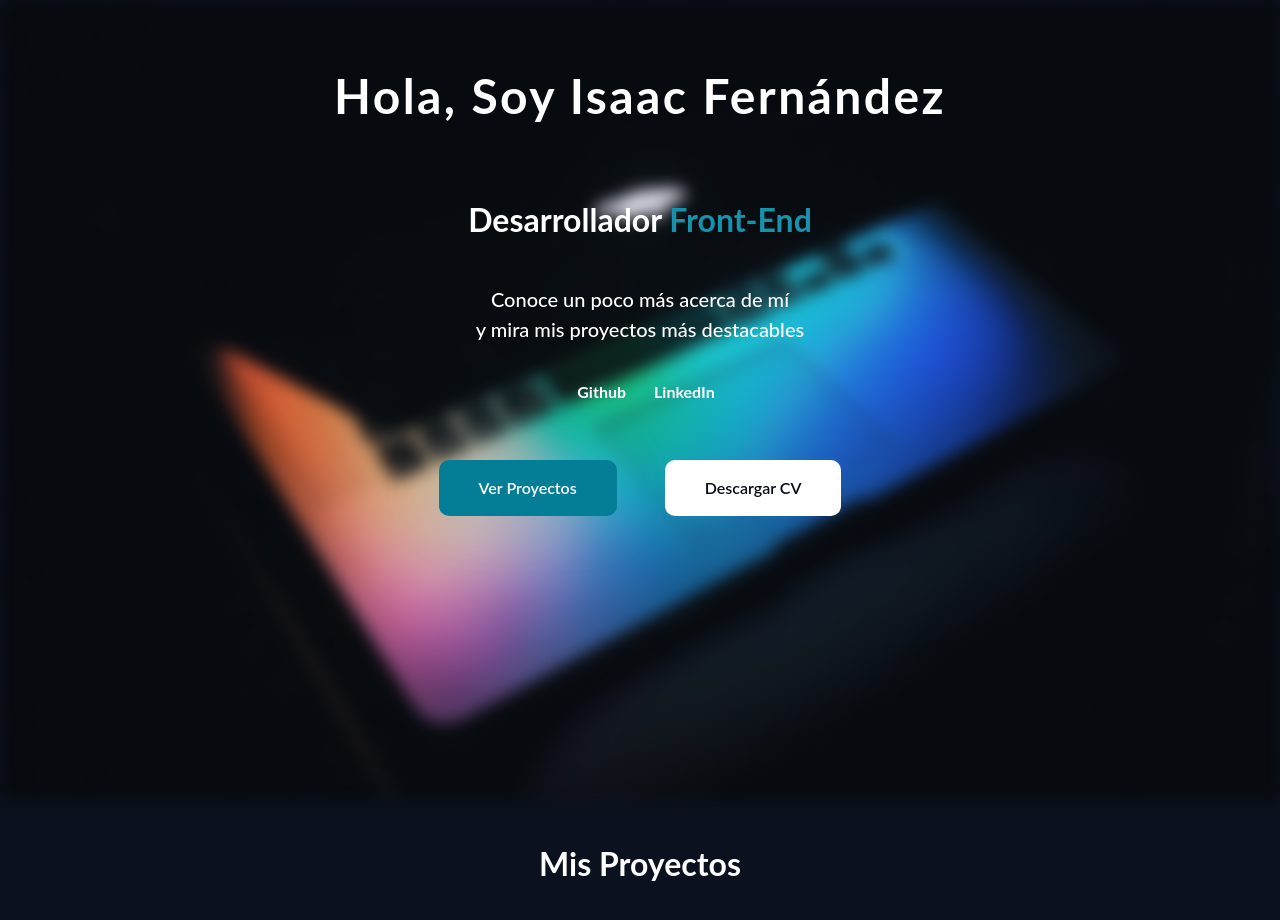
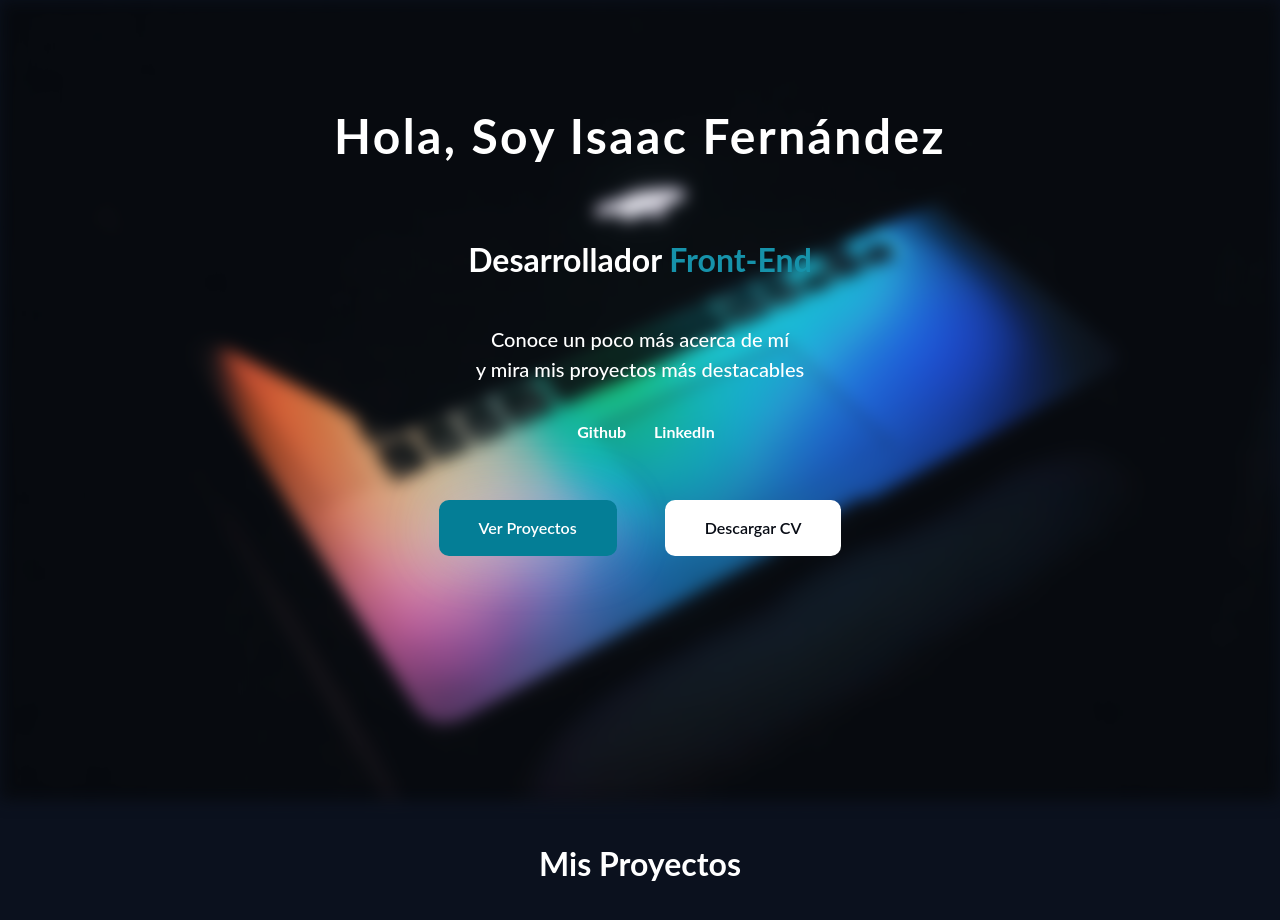
Before and after one commit to ifernandezNv/portafolio, a Next.js app: page / in a window 1280 px wide. Shown: the top 920 px of the page. Built offline with nearby package versions, Linux system fonts and the light colour scheme.

Commit message:
Ajustes de estilos

```diff
--- a/src/pages/index.js
+++ b/src/pages/index.js
@@ -37,25 +37,25 @@ export default function Home() {
                       // cover={"true"}
                       className='w-100 lg:min-w-full relative blur min-h-screen lg:h-1/2'
                     />
-                    <div className='flex flex-col items-center justify-center absolute -top-28 z-50 w-full min-h-screen' >
+                    <div className='flex flex-col items-center justify-center absolute -top-28 z-50 w-full min-h-screen my-10' >
                       <h1 className='text-white text-center text-4xl font-bold tracking-wider'>Hola, Soy Isaac Fernández</h1>
                       <h2 className='text-2xl font-bold mt-16 text-white'>Desarrollador <span className='text-span'>Front-End</span></h2>
                       <p className='text-white text-center text-lg font-medium mt-10'>Conoce un poco más acerca de mí</p>
                       <p className='text-white text-center text-lg font-medium'>y mira mis proyectos más destacables</p>
                       <div className='flex flex-col md:flex-row justify-center items-center gap-4 mt-9'>
-                        <Link href='https://github.com/ifernandezNv' alt='Github profile' className='text-white text-sm font-bold flex gap-3 items-center '>
+                        <Link href='https://github.com/ifernandezNv' target='_blank' noreferer alt='Github profile' className='text-white text-sm font-bold flex gap-3 items-center '>
                           <iconify-icon icon="tabler:brand-github" style={{color: 'white'}} width={26} height={26}></iconify-icon>
                           Github
                         </Link>
 
-                        <Link href='https://github.com/ifernandezNv' alt='Github profile' className='text-white text-sm font-bold flex gap-3 items-center justify-center'>
+                        <Link href='https://www.linkedin.com/in/isaac-fern%C3%A1ndez-navarro-b41870215/' target='_blank' noreferer alt='Github profile' className='text-white text-sm font-bold flex gap-3 items-center justify-center'>
                         <iconify-icon icon="lucide:linkedin" style={{color: 'white'}} width="26" height="26"></iconify-icon>
                           LinkedIn
                         </Link>
                       </div>
                       <div className='flex flex-col md:flex-row gap-12 mt-14'>
                           <Link href='/#proyectos' className='text-center text-white shadow font-semibold px-10 py-4 bg-bgAzul rounded hover:bg-white hover:border-bgAzul hover:text-black transition-all' >Ver Proyectos</Link>
-                          <a href="/assets/Isaac Fernández Navarro.pdf" download className='text-black px-10 py-4 font-semibold rounded bg-white'>Descargar CV</a>
+                          <a href="/assets/Isaac Fernández Navarro.pdf" download className='text-black px-10 py-4 font-semibold rounded bg-white hover:bg-bgAzul hover:text-white transition-all'>Descargar CV</a>
                         </div>
                     </div>
               </header>
```
